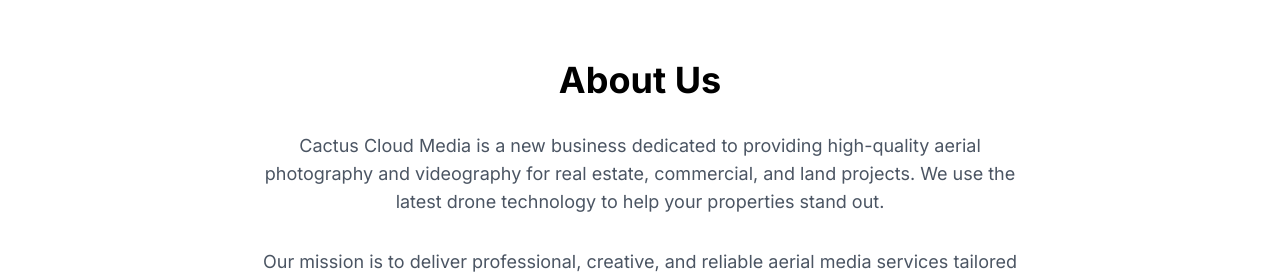
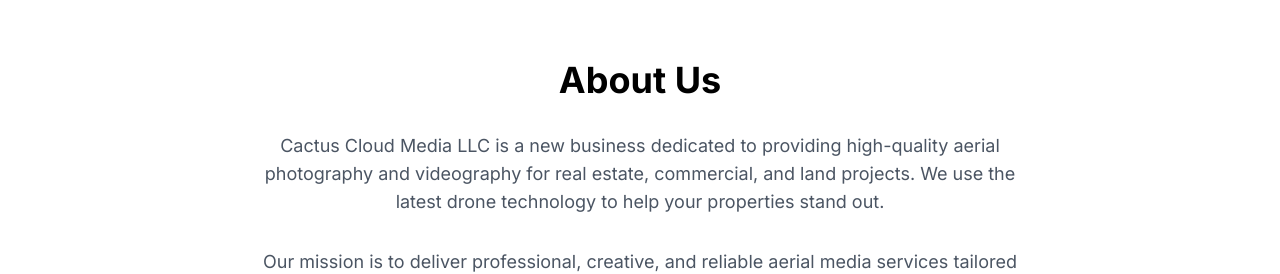
Before and after one commit to JustBobFPV/cactuscloudmedia, a Next.js app: page / in a window 1280 px wide. Shown: the part 820-1094 px from the top of the page. Built offline with nearby package versions, Linux system fonts and the light colour scheme.

Commit message:
Update business name to include 'LLC' in layout.tsx and page.tsx; enhance brand consistency across the application.

```diff
--- a/src/app/layout.tsx
+++ b/src/app/layout.tsx
@@ -7,7 +7,7 @@
 const inter = Inter({ subsets: ['latin'] })
 
 export const metadata: Metadata = {
-  title: 'Cactus Cloud Media',
+  title: 'Cactus Cloud Media LLC',
   description: 'Professional aerial photography and videography services',
 }
 
@@ -54,7 +54,7 @@
               </div>
             </div>
             <div className="mt-8 pt-8 border-t border-gray-800 text-center text-gray-300">
-              <p>&copy; {new Date().getFullYear()} Cactus Cloud Media. All rights reserved.</p>
+              <p>&copy; {new Date().getFullYear()} Cactus Cloud Media LLC. All rights reserved.</p>
             </div>
           </div>
         </footer>
--- a/src/app/page.tsx
+++ b/src/app/page.tsx
@@ -29,7 +29,7 @@
           <div className="max-w-3xl mx-auto text-center">
             <h2 className="text-4xl font-bold mb-8">About Us</h2>
             <p className="text-lg text-gray-600 mb-8">
-              Cactus Cloud Media is a new business dedicated to providing high-quality aerial photography and videography for real estate, commercial, and land projects. We use the latest drone technology to help your properties stand out.
+              Cactus Cloud Media LLC is a new business dedicated to providing high-quality aerial photography and videography for real estate, commercial, and land projects. We use the latest drone technology to help your properties stand out.
             </p>
             <p className="text-lg text-gray-600">
               Our mission is to deliver professional, creative, and reliable aerial media services tailored to your needs.
```
